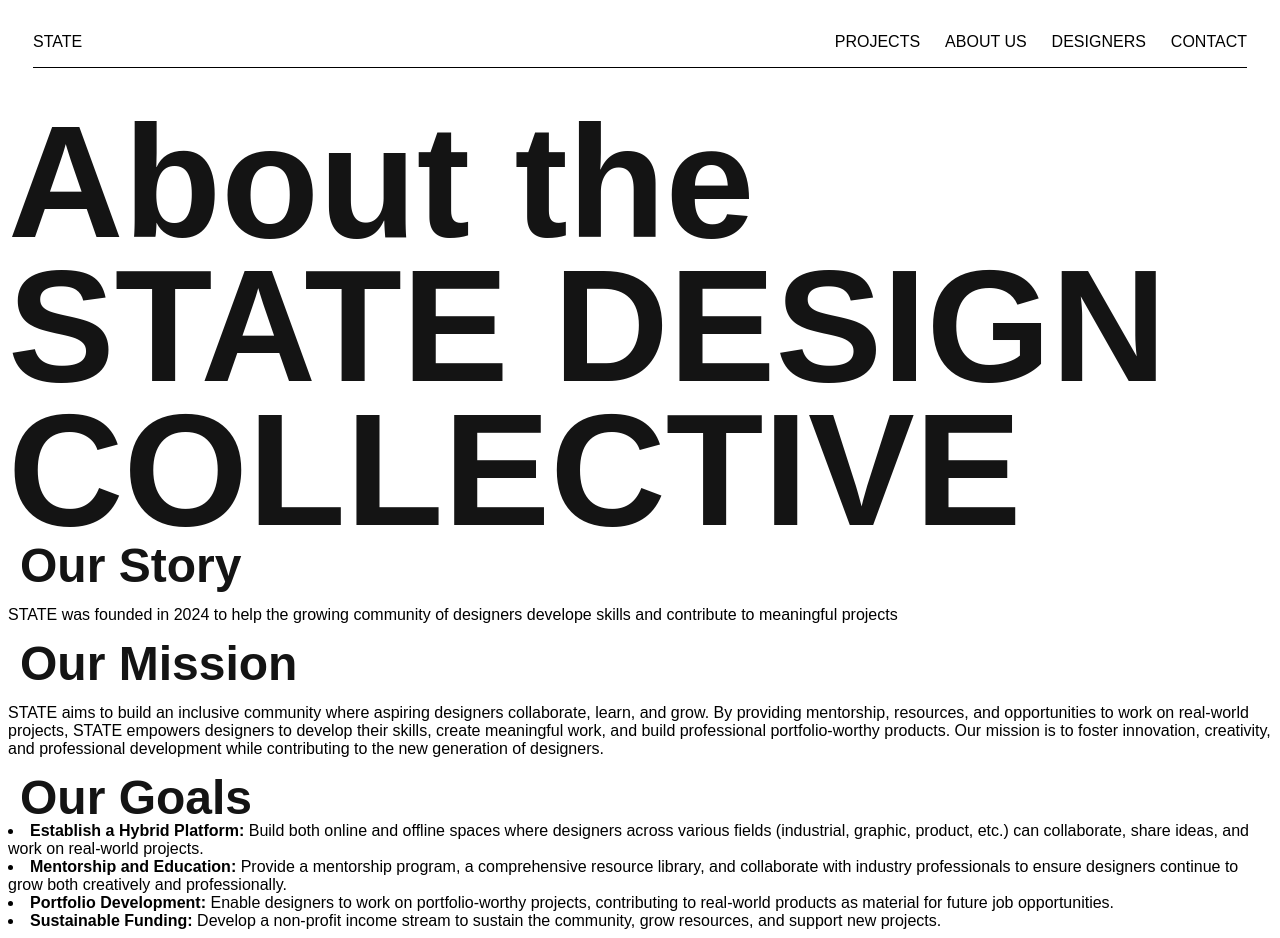
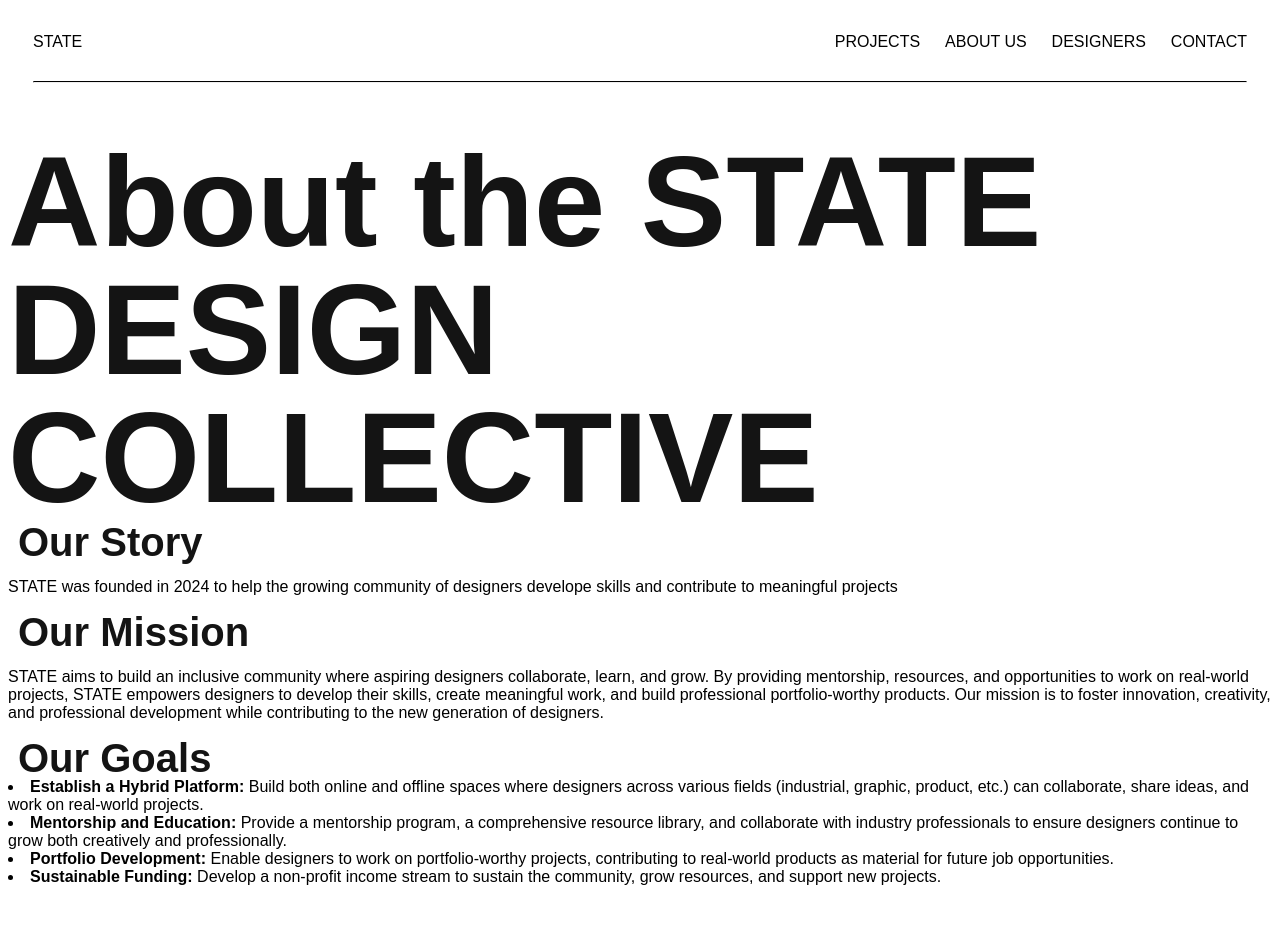
Before and after one commit to dincohen92/state, a React (Create React App) app: page /about in a window 1280 px wide. After the commit the page ends 894 px from the top, so only its background shows below. Built offline with nearby package versions, Linux system fonts and the light colour scheme.

Commit message:
remove movie clip and stylize landing page per issue #15

```diff
--- a/src/App.js
+++ b/src/App.js
@@ -1,5 +1,4 @@
 import Header from './components/Header';
-import ggb from './assets/videos/ggb.mov'
 
 function App() {
   return (
@@ -7,13 +6,21 @@ function App() {
       <Header/>
       <body>
         <div className="call-to-action">
-          <video src={ggb} autoPlay loop muted className="cta-bg-video"/>
-          <h3>Welcome to the</h3>
-          <h1>STATE DESIGN COLLECTIVE</h1>
-          <h3>We are a non-profit design studio on a mission to empower aspiring designers</h3>
+          <div className="left-cta">
+            <h3>Welcome to the</h3>
+            <h1>STATE DESIGN COLLECTIVE</h1>
+            <h3>We are a non-profit design studio on a mission to empower aspiring designers</h3>
+          </div>
         </div>
-        <div className="work">
-          <h1>Projects</h1>
+        <hr className="horizontal-divider"/>
+        <div className="landing-page-projects">
+          <h1>PROJECTS</h1>
+          <h3>Coming soon!</h3>
+        </div>
+        <hr className="horizontal-divider"/>
+        <div className="landing-page-contact">
+          <h1>CONTACT US</h1>
+          <h3>Interested in working with us? Message at statedesigncollective@gmail.com!</h3>
         </div>
       </body>
     </div>
--- a/src/components/Header.jsx
+++ b/src/components/Header.jsx
@@ -4,7 +4,7 @@ function Header() {
   return (
     <div className="header">
       <Nav/>
-      <hr/>
+      <hr className="horizontal-divider" style={{marginTop:"15px"}}/>
     </div>
   );
 }
--- a/src/index.css
+++ b/src/index.css
@@ -1,13 +1,13 @@
 h1{
   color: rgb(20, 20, 20);
-  font-size: 10em;
-  line-height: 0.9;
+  font-size: 8em;
+  line-height: 1;
   margin: 0;
 }
 
 h3{
   color: rgb(20, 20, 20);
-  font-size: 3em;
+  font-size: 2.5em;
   line-height: 1;
   margin: 0;
   margin-left: .25em;
@@ -19,6 +19,15 @@ h3{
   padding: 0;
 }
 
+.horizontal-divider {
+  border-top: 1px solid #000000;
+  margin: 30px 0px
+}
+
+.vertical-divider {
+  border-right: 1px solid black;
+}
+
 .header{
   margin: 0;
   padding: 25px;
@@ -28,6 +37,7 @@ h3{
   display: flex;
   flex-direction: row;
   justify-content: space-between;
+  padding-bottom: 15px;
 }
 
 .logo{
@@ -45,22 +55,18 @@ h3{
   color: black
 }
 
-hr {
-  display: block;
-  height: 1px;
-  border: 0;
-  border-top: 1px solid #000000;
-  margin: 1em 0;
-  padding: 0;
+.call-to-action {
+  display: flex;
+  flex-direction: row;
+
 }
 
-.cta-bg-video{
-  position: fixed;
-  right: 0;
-  bottom: 0;
-  min-width: 100%;
-  min-height: 100%;
-  z-index: -1;
+.left-cta {
+  max-width: 50%;
+}
+
+.landing-page-projects{
+
 }
 
 .member-card {
```
